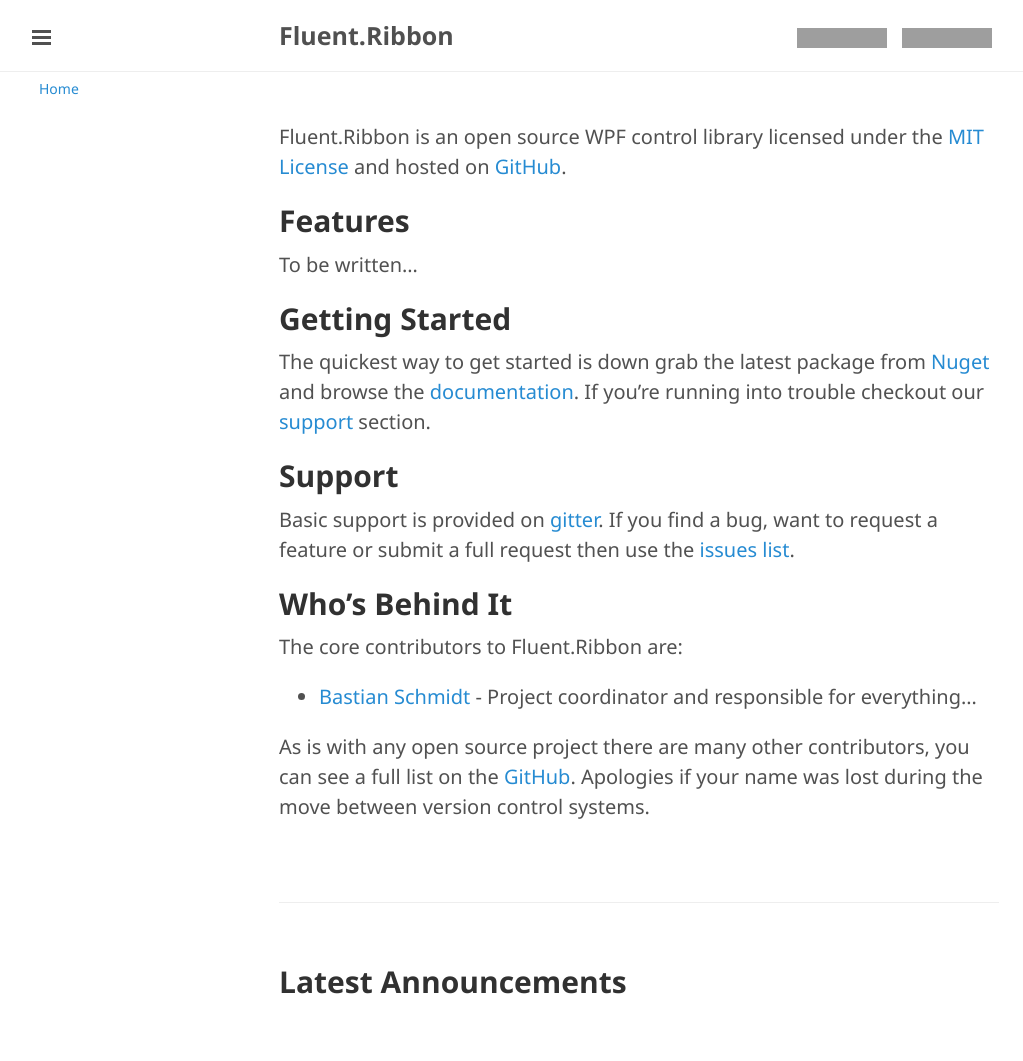
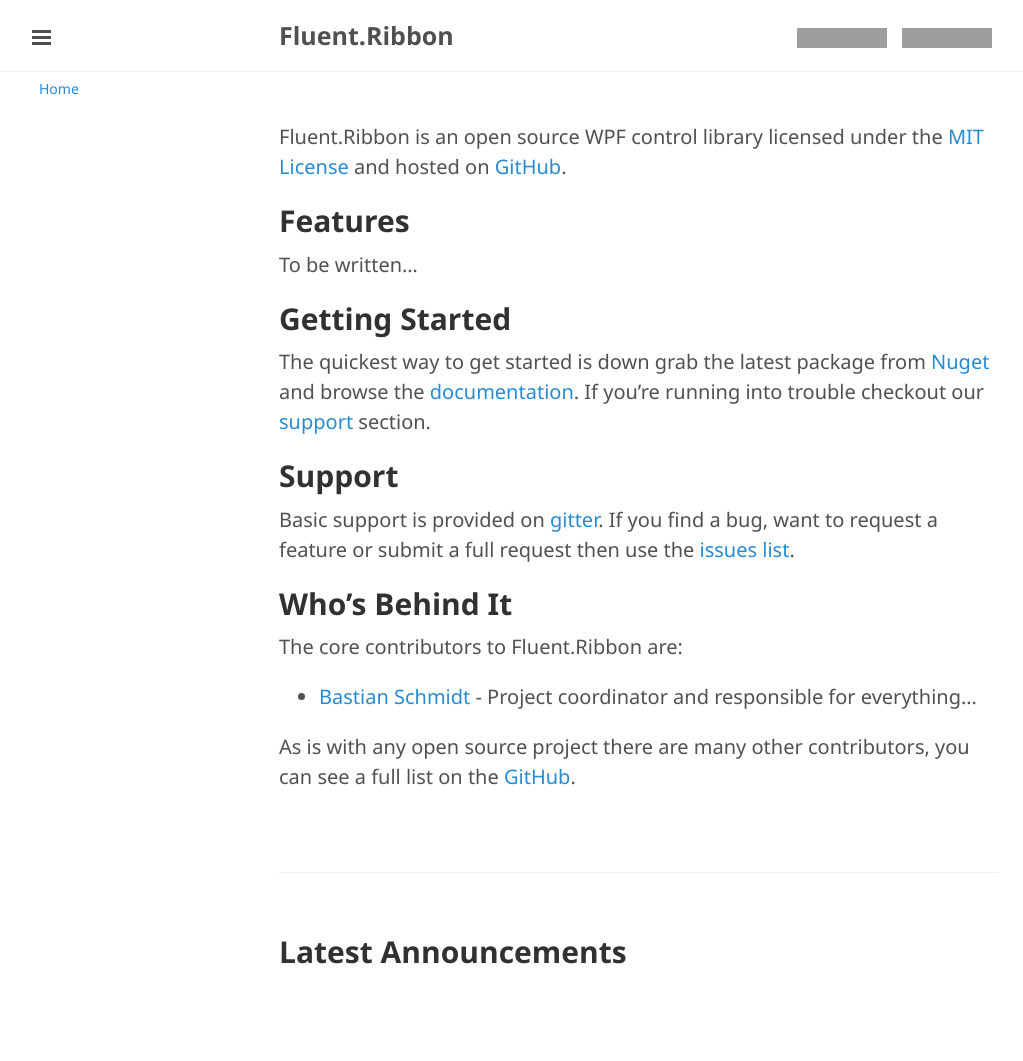
Before and after one commit to fluentribbon/fluentribbon.github.io, a Jekyll site: the page built from index.md, in a window 1280 px wide. Shown: the whole page, without its empty margins (1-1024 px from the left). Built offline with Jekyll 4.4.1, drawn with Linux system fonts in a browser that asks for light colours; after the commit the page ends 1031 px from its top, so only the background shows below that; grey boxes are pictures that could not be loaded.

```diff
--- a/index.md
+++ b/index.md
@@ -20,7 +21,7 @@ The core contributors to {{ site.data.project.name }} are:
 {% for member in site.data.members %}
  - [{{ member.name }}]({{ member.url }}) - {{ member.description }}
 {% endfor %}
-As is with any open source project there are many other contributors, you can see a full list on the [GitHub][contributors]. Apologies if your name was lost during the move between version control systems.
+As is with any open source project there are many other contributors, you can see a full list on the [GitHub][contributors].
 
 [license]: {{ site.data.github.repo }}/master/License.txt
 [github]: {{ site.data.github.repo }}
```
Also changed, not shown: other parts of index.md (+1 -0 lines).
